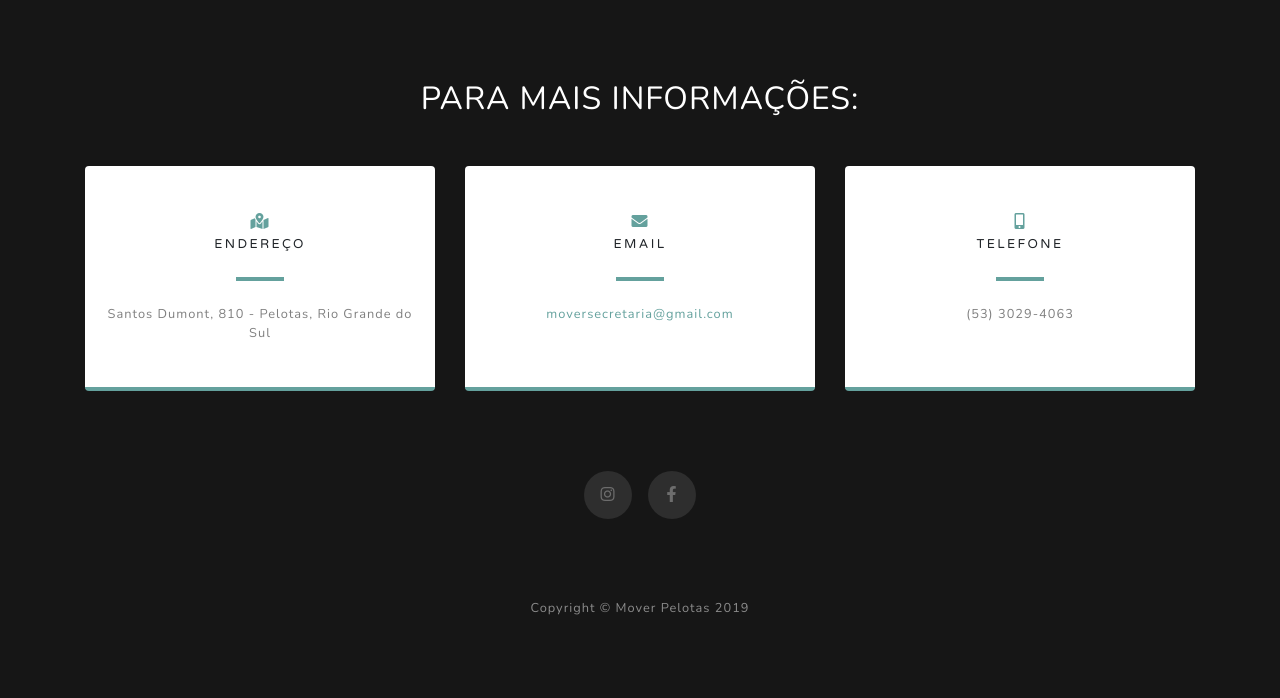
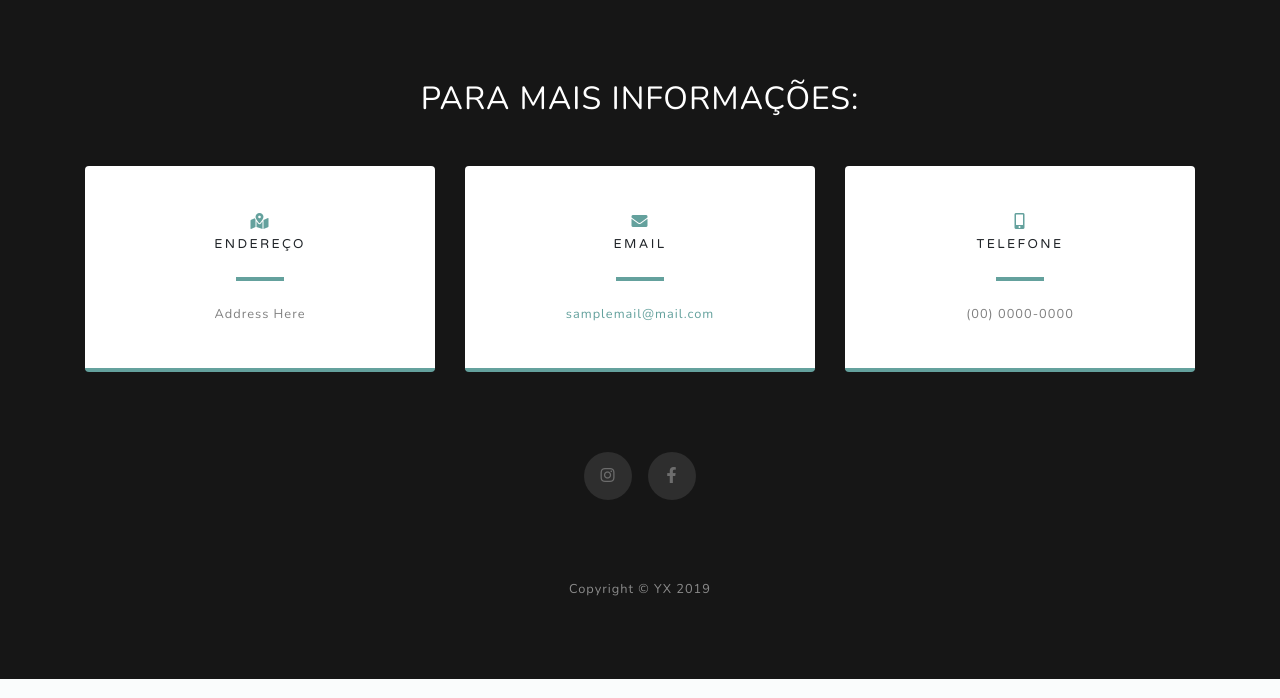
Before and after one commit to Yxav/register-acamp, a Django app: page / in a window 1280 px wide. Shown: the part 3095-3793 px from the top of the page. Run offline with Django 3.2, Linux system fonts and the light colour scheme; some libraries are stand-ins or nearby versions.

Commit message:
Update home.html

```diff
--- a/registro/templates/home.html
+++ b/registro/templates/home.html
@@ -156,7 +156,7 @@
               <i class="fas fa-map-marked-alt text-primary mb-2"></i>
               <h4 class="text-uppercase m-0">Endereço</h4>
               <hr class="my-4">
-              <div class="small text-black-50">Santos Dumont, 810 - Pelotas, Rio Grande do Sul </div>
+              <div class="small text-black-50">Address Here</div>
             </div>
           </div>
         </div>
@@ -168,7 +168,7 @@
               <h4 class="text-uppercase m-0">Email</h4>
               <hr class="my-4">
               <div class="small text-black-50">
-                <a href="#">moversecretaria@gmail.com</a>
+                <a href="#">samplemail@mail.com</a>
               </div>
             </div>
           </div>
@@ -180,17 +180,17 @@
               <i class="fas fa-mobile-alt text-primary mb-2"></i>
               <h4 class="text-uppercase m-0">Telefone</h4>
               <hr class="my-4">
-              <div class="small text-black-50">(53) 3029-4063</div>
+              <div class="small text-black-50">(00) 0000-0000</div>
             </div>
           </div>
         </div>
       </div>
 
       <div class="social d-flex justify-content-center">
-        <a href="https://www.instagram.com/moverpelotas/" class="mx-2"target="_blank" >
+        <a href="#/" class="mx-2"target="_blank" >
           <i class="fab fa-instagram"></i>
         </a>
-        <a href="https://www.facebook.com/MoverPelotas/" class="mx-2" target="_blank">
+        <a href="#" class="mx-2" target="_blank">
           <i class="fab fa-facebook-f"></i>
         </a>
           </div>
@@ -201,7 +201,7 @@
   <!-- Footer -->
   <footer class="bg-black small text-center text-white-50">
     <div class="container">
-      Copyright &copy;  Mover Pelotas 2019
+      Copyright &copy;  YX 2019
     </div>
   </footer>
 
```
